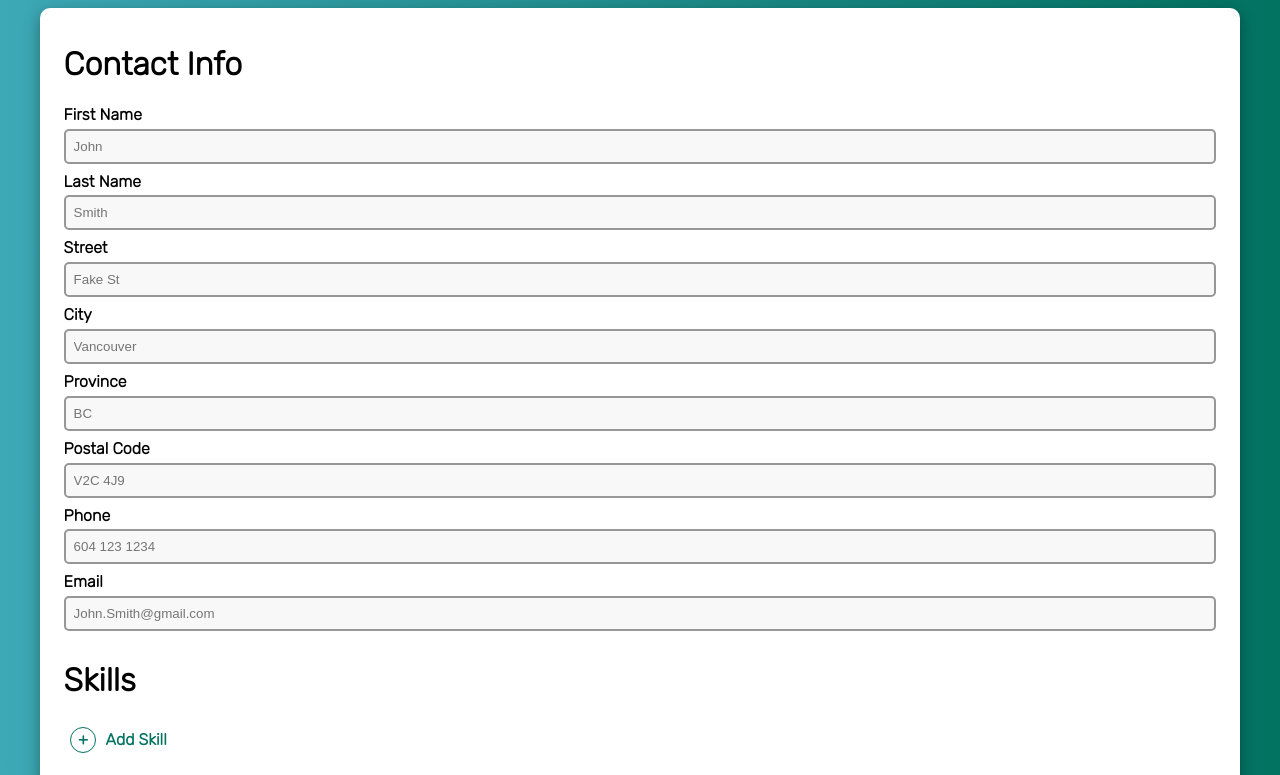
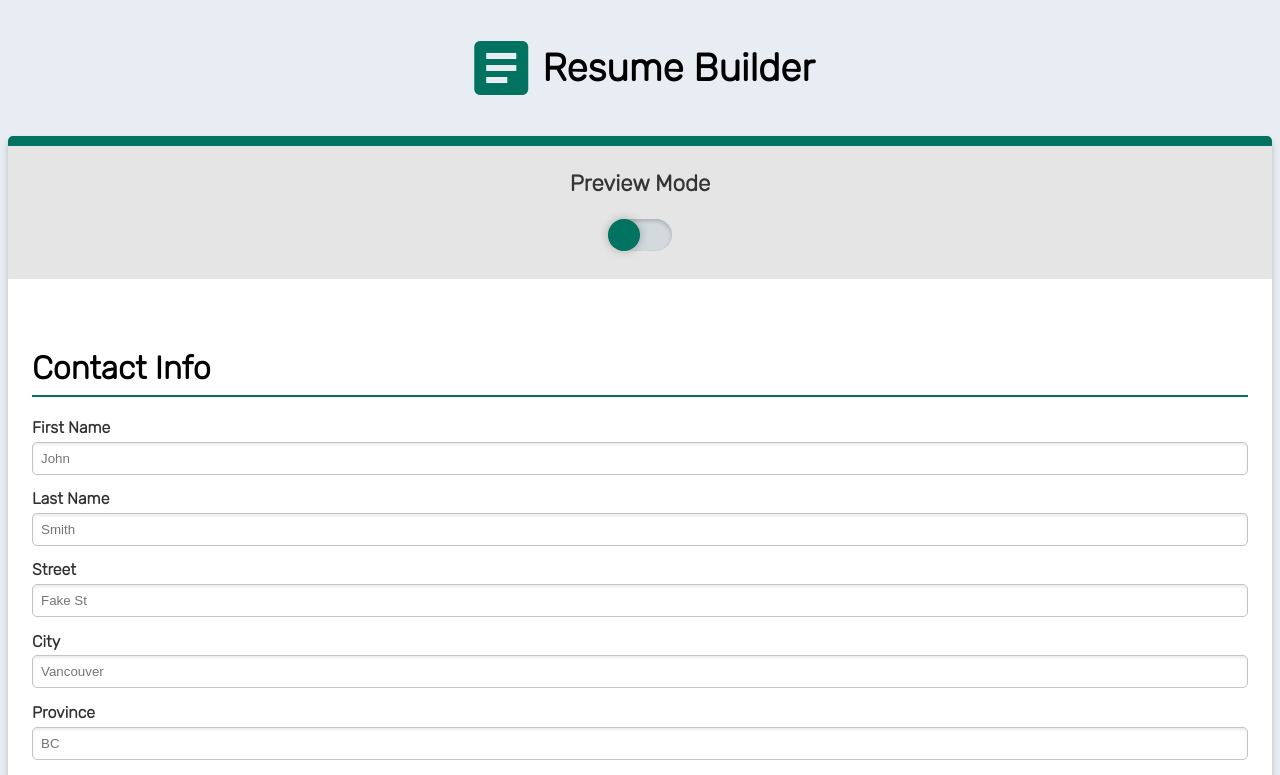
Before and after one commit to jon-ng0120/cv-project, a React (Create React App) app: page / in a window 1280 px wide. Shown: the top 775 px of the page. Built offline with nearby package versions, Linux system fonts and the light colour scheme.

Commit message:
Added toggle button and feature

```diff
--- a/src/App.css
+++ b/src/App.css
@@ -13,32 +13,48 @@ body {
   font-family: 'Anton', sans-serif;
   font-family: 'Open Sans', sans-serif;
   font-family: 'Rubik', sans-serif;
-  background-image: linear-gradient(
-    to right,
-    var(--secondary-color),
-    var(--main-color)
-  );
+  background-color: #e7edf3;
 }
 
-#main-container {
-  width: 95%;
-  margin: auto;
+#header {
+  display: flex;
+  justify-content: center;
+  align-items: center;
+  font-size: 1.2rem;
+  margin: 1.2rem 0;
+}
+
+#header .material-icons {
+  font-size: 4.5rem;
+  margin-right: 0.3rem;
+}
+
+#forms-container {
+  border-top: 10px solid var(--main-color);
+  background-color: rgb(255, 255, 255);
+  box-shadow: 0 4px 6px 0 hsla(0, 0%, 0%, 0.2);
+  border-radius: 5px;
 }
 
 #inputs-container {
   padding: 1rem 1.5rem;
-  background-color: rgb(255, 255, 255);
-  border-radius: 10px;
-  box-shadow: rgba(0, 0, 0, 0.35) 0px 5px 15px;
+  margin: 2rem 0;
 }
 
 #display-container {
-  background-color: rgb(255, 255, 255);
-  border-radius: 10px;
-  box-shadow: rgba(0, 0, 0, 0.35) 0px 5px 15px;
   max-width: 50rem;
   margin: auto;
   padding: 2rem 5rem;
+}
+
+#general-input .row {
+  margin-bottom: 0.4rem;
+}
+
+.section-header {
+  font-weight: 600;
+  border-bottom: 2px solid var(--main-color);
+  padding-bottom: 0.5rem;
 }
 
 .row {
@@ -49,15 +65,17 @@ body {
 .row label {
   margin-bottom: 0.3rem;
   font-weight: bold;
+  color: rgb(49, 49, 49);
 }
 
 .row input {
   padding: 0.5rem;
   margin-bottom: 0.5rem;
   border-radius: 5px;
-  border: 2px solid rgb(151, 151, 151);
   outline: none;
-  background-color: rgb(248, 248, 248);
+  background-color: #fffffff8;
+  border: 1px solid #c4c4c4;
+  box-shadow: inset 0 2px 3px 0 hsl(0, 0%, 0%, 0.08);
 }
 
 .row input:focus {
@@ -67,11 +85,12 @@ body {
 .job-description {
   resize: none;
   padding: 0.5rem;
+  outline: none;
+  width: auto;
+  box-shadow: inset 0 2px 3px 0 hsl(0, 0%, 0%, 0.08);
+  background-color: #fffffff8;
+  border: 1px solid #c4c4c4;
   border-radius: 5px;
-  border: 2px solid rgb(151, 151, 151);
-  outline: none;
-  background-color: rgb(248, 248, 248);
-  width: 95%;
 }
 
 .long-button {
@@ -107,10 +126,7 @@ body {
 }
 
 .form-row {
-  border-top: 2px solid var(--main-color);
-  border-bottom: 2px solid var(--main-color);
-  padding-top: 1rem;
-  padding-bottom: 1rem;
+  margin-bottom: 0.5rem;
 }
 
 .form-row-1 {
@@ -270,9 +286,64 @@ body {
 }
 
 #skills-container ul {
-  list-style-type: none;
-  padding: 0;
   display: grid;
   gap: 0.5rem;
-  grid-template-columns: repeat(3, 33%);
+  grid-template-columns: repeat(4, auto);
 }
+
+.toggle-container {
+  text-align: center;
+  background-color: rgba(219, 219, 219, 0.72);
+  padding: 1.5rem 0;
+}
+
+.toggle-container p {
+  margin-top: 0;
+  font-weight: 600;
+  font-size: 1.4rem;
+  color: rgba(0, 0, 0, 0.77);
+}
+
+.toggle {
+  --width: 4rem;
+  --height: calc(var(--width) / 2);
+  --border-radius: calc(var(--height) / 2);
+  display: inline-block;
+  cursor: pointer;
+}
+
+.toggle__input {
+  display: none;
+}
+
+.toggle__fill {
+  position: relative;
+  width: var(--width);
+  height: var(--height);
+  border-radius: var(--border-radius);
+  background: rgb(210, 218, 221);
+  transition: background 0.3s;
+  box-shadow: inset 0 2px 4px 0 hsla(0, 0%, 0%, 0.2);
+}
+
+.toggle__input:checked ~ .toggle__fill {
+  background: #0272619b;
+}
+
+.toggle__fill::after {
+  content: '';
+  position: absolute;
+  top: 0;
+  left: 0;
+  height: var(--height);
+  width: var(--height);
+  border-radius: var(--border-radius);
+  /* background-color: #fff; */
+  box-shadow: 0 0 10px rgba(0, 0, 0, 0.25);
+  transition: transform 0.3s;
+  background-color: var(--main-color);
+}
+
+.toggle__input:checked ~ .toggle__fill::after {
+  transform: translateX(var(--height));
+}
--- a/src/App.js
+++ b/src/App.js
@@ -13,8 +13,15 @@ import ExperienceInput from './InputComponents/ExperienceInputs/ExperienceInput'
 import ExperienceInputDisplay from './InputComponents/ExperienceInputs/ExperienceInputDisplay';
 import SkillsInputDisplay from './InputComponents/SkillInputs/SkillsInputDisplay';
 import SkillsDisplay from './DisplayComponents/SkillsDisplay';
+import ToggleButton from './ToggleButton';
 
 const App = () => {
+  // TOGGLE PREVIEW HANDLERS
+  const [isPreview, setIsPreview] = useState(false);
+  const setPreviewHandler = () => {
+    isPreview ? setIsPreview(false) : setIsPreview(true);
+  };
+
   // GENERAL COMPONENTS HANDLERS
   const [generalInputData, setGeneralInputData] = useState('');
   const generalInputHandler = (generalData) => {
@@ -98,6 +105,16 @@ const App = () => {
 
   return (
     <div id="main-container">
+      <div id="header">
+        <span className="material-icons">article</span>
+        <h1>Resume Builder</h1>
+      </div>
+
+      <div id="forms-container">
+        <ToggleButton onPreviewChange={setPreviewHandler} />
+
+        {/* INPUTS CONTAINER */}
+        {!isPreview && (
           <div id="inputs-container">
             {/* GENERAL INPUT */}
             <GeneralInput onGeneralInputChange={generalInputHandler} />
@@ -125,6 +142,10 @@ const App = () => {
               editExperience={editExperienceHandler}
             />
           </div>
+        )}
+
+        {/* DISPLAY CONTAINER */}
+        {isPreview && (
           <div id="display-container">
             <GeneralDisplay generalData={generalInputData} />
             <p className="header">SKILLS</p>
@@ -134,6 +155,8 @@ const App = () => {
             <p className="header">EDUCATION</p>
             <EducationDisplay educationData={educationInputData} />
           </div>
+        )}
+      </div>
     </div>
   );
 };
--- a/src/InputComponents/EducationInputs/EducationInput.js
+++ b/src/InputComponents/EducationInputs/EducationInput.js
@@ -63,7 +63,7 @@ const EducationInput = (props) => {
 
   return (
     <div>
-      <h1>Education</h1>
+      <h1 className="section-header">Education</h1>
       {isNew && (
         <div className="long-button" onClick={startInput}>
           <span>+</span>
--- a/src/InputComponents/ExperienceInputs/ExperienceInput.js
+++ b/src/InputComponents/ExperienceInputs/ExperienceInput.js
@@ -68,7 +68,7 @@ const ExperienceInput = (props) => {
 
   return (
     <div>
-      <h1>Experience</h1>
+      <h1 className="section-header">Experience</h1>
       {isNew && (
         <div className="long-button" onClick={startInput}>
           <span>+</span>
--- a/src/InputComponents/GeneralInput.js
+++ b/src/InputComponents/GeneralInput.js
@@ -26,7 +26,7 @@ const GeneralInput = (props) => {
 
   return (
     <div id="general-input">
-      <h1>Contact Info</h1>
+      <h1 className="section-header">Contact Info</h1>
       <div className="row">
         <label>First Name</label>
         <input
--- a/src/InputComponents/SkillInputs/SkillsInput.js
+++ b/src/InputComponents/SkillInputs/SkillsInput.js
@@ -29,7 +29,7 @@ const SkillsInput = (props) => {
 
   return (
     <div>
-      <h1>Skills</h1>
+      <h1 className="section-header">Skills</h1>
       {isNew && (
         <div className="long-button" onClick={startInput}>
           <span>+</span>
--- a/src/InputComponents/SkillInputs/SkillsInputItem.js
+++ b/src/InputComponents/SkillInputs/SkillsInputItem.js
@@ -43,7 +43,7 @@ const SkillsInputItem = (props) => {
       <div className="form-row">
         <div className="row">
           <div className="form-row-1">
-            <p className="item-header">{inputSkill}</p>
+            <p>{inputSkill}</p>
             <div className="form-icons">
               <div>
                 <span className="material-icons edit" onClick={startEditing}>
--- /dev/null
+++ b/src/ToggleButton.js
@@ -0,0 +1,20 @@
+import React from 'react';
+
+const ToggleButton = (props) => {
+  return (
+    <div className="toggle-container">
+      <p>Preview Mode</p>
+      <label className="toggle" htmlFor="toggleSwitch">
+        <input
+          className="toggle__input"
+          type="checkbox"
+          id="toggleSwitch"
+          onClick={props.onPreviewChange}
+        />
+        <div className="toggle__fill"></div>
+      </label>
+    </div>
+  );
+};
+
+export default ToggleButton;
```
Lines whose indentation alone changed are shown as unchanged.
